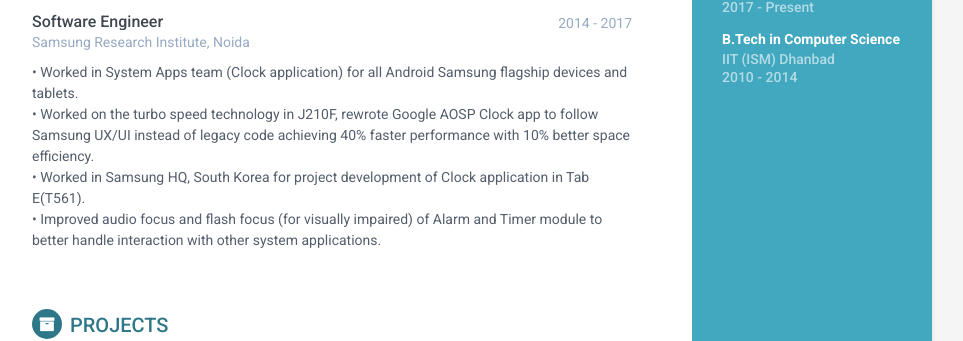
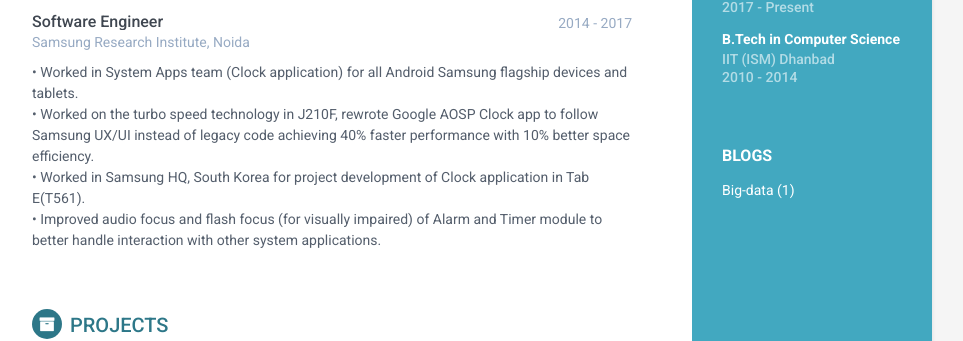
Before and after one commit to samanta-anupam/samanta-anupam.github.io, a Jekyll site: the page built from index.html, in a window 1280 px wide and 1400 px high, scrolled down 434 px. Shown: the part 114-455 px from the top of the window, without its empty margins (188-1151 px from the left). Built offline with Jekyll 4.4.1, drawn with Linux system fonts in a browser that asks for light colours.

Commit message:
First Blog live

```diff
--- a/_includes/analytics.html
+++ b/_includes/analytics.html
@@ -7,5 +7,4 @@
 
   ga('create', '{{ site.google_analytics }}', 'auto');
   ga('send', 'pageview');
-
-</script>s
+</script>
--- /dev/null
+++ b/_includes/blogs.html
@@ -0,0 +1,10 @@
+<div class="interests-container container-block">
+
+  <h2 class="container-block-title">Blogs</h2>
+
+    <ul class="list-unstyled interests-list">
+        {% for category in site.categories %}
+          <li><a href="/category/{{category[0]}}.html">{{ category[0] | capitalize }} ({{ category[1].size }})</a></li>
+        {% endfor %}
+    </ul>
+</div><!--//interests-->
--- a/_includes/sidebar.html
+++ b/_includes/sidebar.html
@@ -47,6 +47,7 @@
 
   {% include education.html %}
   {% include language.html %}
+  {% include blogs.html %}
   {% include interests.html %}
 
 </div><!--//sidebar-wrapper-->
```
Also changed, not shown: _config.yml (line endings or trailing spaces).
